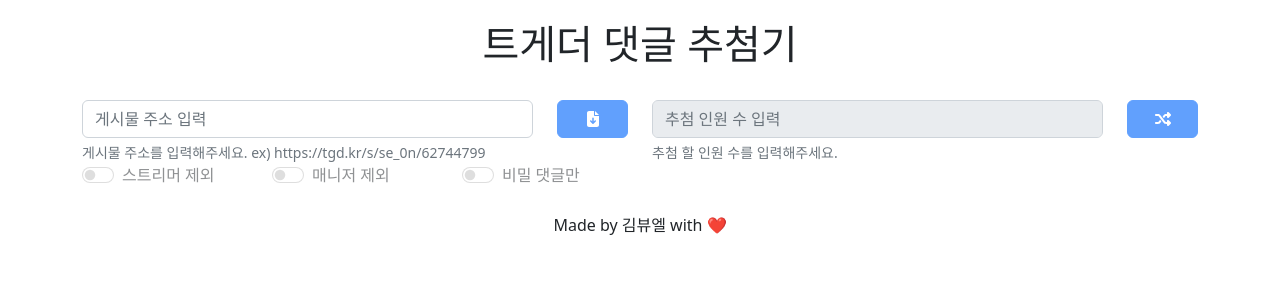
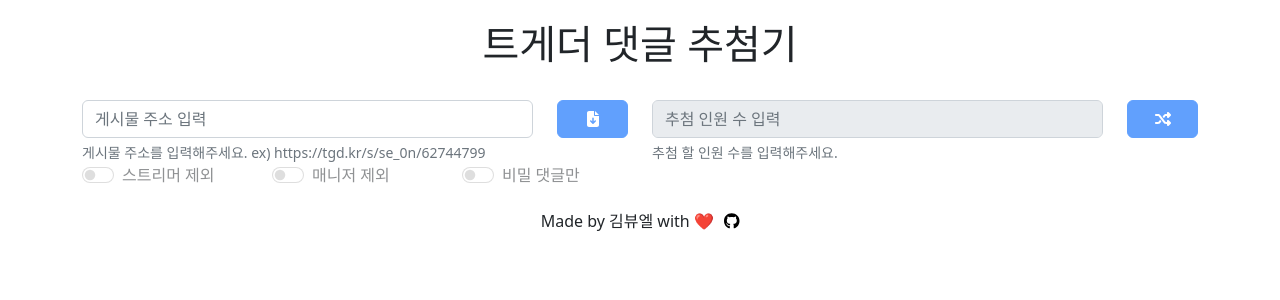
Before and after one commit to dokdo2005/tgd-comment-lottery, a React (Vite) app: page / in a window 1280 px wide. Shown: the top 300 px of the page. Built offline with nearby package versions, Linux system fonts and the light colour scheme.

Commit message:
mod: github 링크 추가

```diff
--- a/package.json
+++ b/package.json
@@ -9,6 +9,7 @@
   },
   "dependencies": {
     "@fortawesome/fontawesome-svg-core": "^6.2.0",
+    "@fortawesome/free-brands-svg-icons": "^6.2.1",
     "@fortawesome/free-solid-svg-icons": "^6.2.0",
     "@fortawesome/react-fontawesome": "^0.2.0",
     "axios": "^0.27.2",
--- a/src/App.jsx
+++ b/src/App.jsx
@@ -2,6 +2,7 @@
 import { Button, Col, Form, Row, ListGroup, Container } from "react-bootstrap";
 import { FontAwesomeIcon } from "@fortawesome/react-fontawesome";
 import { faFileDownload, faShuffle } from "@fortawesome/free-solid-svg-icons";
+import { faGithub } from "@fortawesome/free-brands-svg-icons";
 import { commentListApi } from "./features/api";
 import {
   deleteDuplicateNickname,
@@ -246,8 +247,15 @@
         </Row>
       </Container>
       <div className="footer">
-        <div>&nbsp;</div>
         <div>Made by 김뷰엘 with ❤️</div>
+        <div>
+          <a
+            href="https://github.com/dokdo2005/tgd-comment-lottery"
+            target={"_blank"}
+          >
+            <FontAwesomeIcon icon={faGithub} color={"black"} />
+          </a>
+        </div>
       </div>
     </div>
   );
--- a/src/css/App.css
+++ b/src/css/App.css
@@ -7,5 +7,9 @@
 }
 
 .footer {
-  text-align: center;
+  display: flex;
+  flex-direction: row;
+  align-items: center;
+  gap: 10px;
+  margin-top: 20px;
 }
```
Also changed, not shown: public/manifest.json, 1 other file (tests, documents, lock files or other folders).
